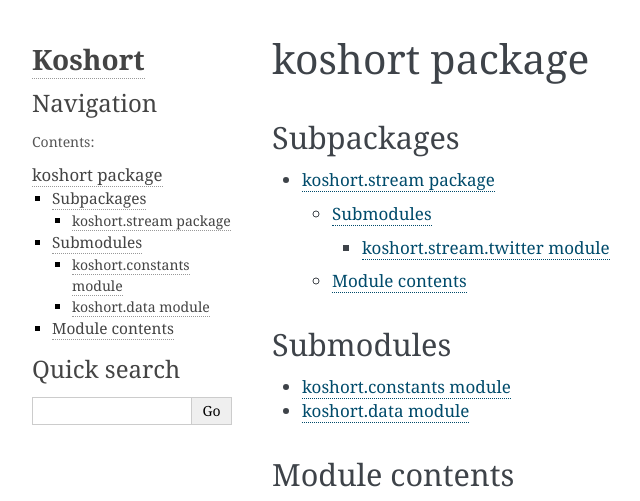
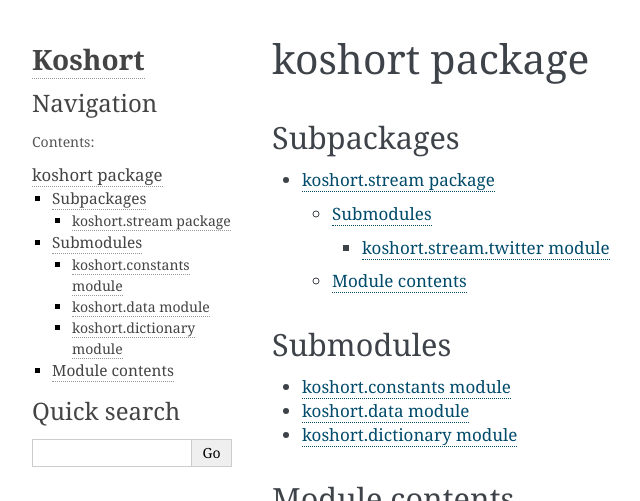
Before and after one commit to koshort/koshort, a Sphinx documentation site: the page built from docs/koshort.rst, in a window 1280 px wide, cut to the strip 0-501 px from the top of the page. Shown: the whole strip, without its empty margins (148-788 px from the left). Built offline with Sphinx 7.4.7, drawn with Linux system fonts in a browser that asks for light colours; the version number could not be read and is left out.

Commit message:
doc update

```diff
--- /dev/null
+++ b/docs/koshort.dictionary.rst
@@ -0,0 +1,7 @@
+koshort\.dictionary module
+==========================
+
+.. automodule:: koshort.dictionary
+    :members:
+    :undoc-members:
+    :show-inheritance:
--- a/docs/koshort.rst
+++ b/docs/koshort.rst
@@ -15,6 +15,7 @@ Submodules
 
    koshort.constants
    koshort.data
+   koshort.dictionary
 
 Module contents
 ---------------
```
Also changed, not shown: 1 other file.
